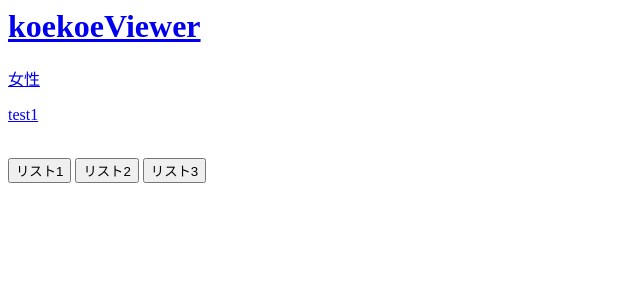
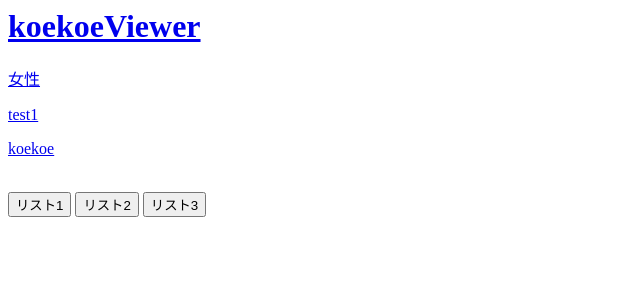
Before and after one commit to nanigasikatari/koekoeViewer, a Django app: page / in a window 1280 px wide. Shown: the top 300 px of the page, without its empty margins (0-640 px from the left). Run offline with Django 3.2, Linux system fonts and the light colour scheme.

Commit message:
add koekoe-url/women_list

```diff
--- a/base/templates/base/start_page.html
+++ b/base/templates/base/start_page.html
@@ -4,5 +4,6 @@
 
 <p><a href="women/1/">女性</a></p>
 <p><a href="test1/">test1</a></p>
+<p><a href="https://koe-koe.com/list.php?g=1&g2=0">koekoe</a></p>
 
 {% endblock %}
```
